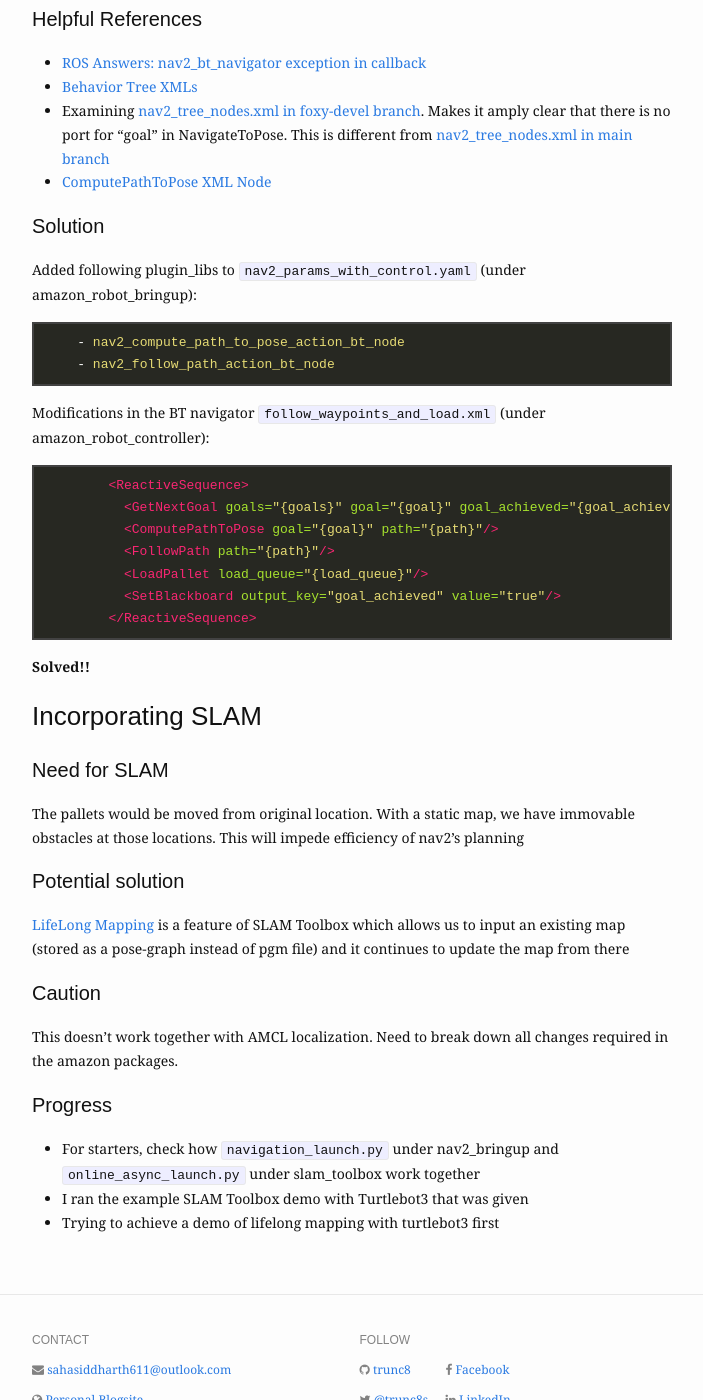
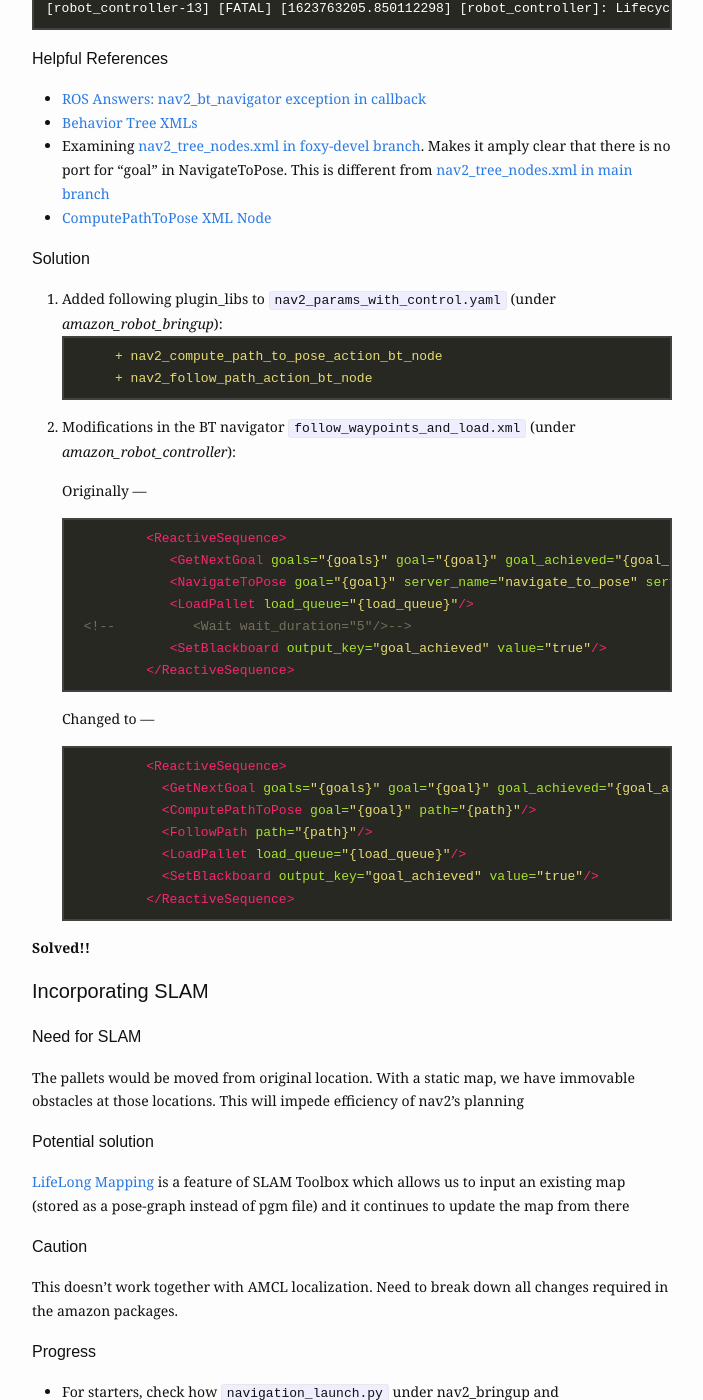
Before and after one commit to TheRoboticsClub/gsoc2021-Siddharth_Saha, a Jekyll site: the page built from docs/_posts/milestones/2021-07-28-week-9.md, in a window 1280 px wide and 1400 px high, scrolled down 1112 px. Shown: the whole window, without its empty margins (288-991 px from the left). Built offline with Jekyll 4.4.1, drawn with Linux system fonts in a browser that asks for light colours; nearby versions of some CDN libraries; some of the changed text lies outside the part shown.

Commit message:
Heavy reformatted and expanded on solution in week 9 blog

````diff
--- a/docs/_posts/milestones/2021-07-28-week-9.md
+++ b/docs/_posts/milestones/2021-07-28-week-9.md
@@ -30,48 +31,60 @@ category: milestones
 [robot_controller-13] [FATAL] [1623763205.850112298] [robot_controller]: Lifecycle node robot_controller does not have error state implemented
 ```
 
-#### Helpful References
+##### Helpful References
 - [ROS Answers: nav2_bt_navigator exception in callback](https://answers.ros.org/question/344030/nav2_bt_navigator-exception-in-callback/)
 - [Behavior Tree XMLs](https://navigation.ros.org/behavior_trees/index.html)
 - Examining [nav2_tree_nodes.xml in foxy-devel branch](https://github.com/ros-planning/navigation2/blob/foxy-devel/nav2_behavior_tree/nav2_tree_nodes.xml). Makes it amply clear that there is no port for "goal" in NavigateToPose. This is different from [nav2_tree_nodes.xml in main branch](https://github.com/ros-planning/navigation2/blob/main/nav2_behavior_tree/nav2_tree_nodes.xml)
 - [ComputePathToPose XML Node](https://navigation.ros.org/configuration/packages/bt-plugins/actions/ComputePathToPose.html)
 
 
-#### Solution
-Added following plugin_libs to `nav2_params_with_control.yaml` (under amazon_robot_bringup):
-```yaml
-    - nav2_compute_path_to_pose_action_bt_node
-    - nav2_follow_path_action_bt_node
-```
+##### Solution
+1. Added following plugin_libs to `nav2_params_with_control.yaml` (under *amazon_robot_bringup*):
+    ```yaml
+        + nav2_compute_path_to_pose_action_bt_node
+        + nav2_follow_path_action_bt_node
+    ```
 
-Modifications in the BT navigator `follow_waypoints_and_load.xml` (under amazon_robot_controller):
-```xml
-        <ReactiveSequence>
-          <GetNextGoal goals="{goals}" goal="{goal}" goal_achieved="{goal_achieved}"/>
-          <ComputePathToPose goal="{goal}" path="{path}"/>
-          <FollowPath path="{path}"/>
-          <LoadPallet load_queue="{load_queue}"/>
-          <SetBlackboard output_key="goal_achieved" value="true"/>
-        </ReactiveSequence>
-```
+1. Modifications in the BT navigator `follow_waypoints_and_load.xml` (under *amazon_robot_controller*):
+
+    Originally ---
+    ```xml
+            <ReactiveSequence>
+               <GetNextGoal goals="{goals}" goal="{goal}" goal_achieved="{goal_achieved}"/>
+               <NavigateToPose goal="{goal}" server_name="navigate_to_pose" server_timeout="10"/>
+               <LoadPallet load_queue="{load_queue}"/>
+    <!--          <Wait wait_duration="5"/>-->
+               <SetBlackboard output_key="goal_achieved" value="true"/>
+            </ReactiveSequence>
+    ```
+    Changed to ---
+    ```xml
+            <ReactiveSequence>
+              <GetNextGoal goals="{goals}" goal="{goal}" goal_achieved="{goal_achieved}"/>
+              <ComputePathToPose goal="{goal}" path="{path}"/>
+              <FollowPath path="{path}"/>
+              <LoadPallet load_queue="{load_queue}"/>
+              <SetBlackboard output_key="goal_achieved" value="true"/>
+            </ReactiveSequence>
+    ```
 
 **Solved!!**
 
 
-### Incorporating SLAM
-#### Need for SLAM
+#### Incorporating SLAM
+##### Need for SLAM
 The pallets would be moved from original location. With a static map, we have immovable obstacles at those locations. This will impede efficiency of nav2's planning
 
-#### Potential solution
+##### Potential solution
 [LifeLong Mapping](https://github.com/SteveMacenski/slam_toolbox#lifelong-mapping) is a feature of SLAM Toolbox which allows us to input an existing map (stored as a pose-graph instead of pgm file) and it continues to update the map from there
 
-#### Caution
+##### Caution
 This doesn't work together with AMCL localization. Need to break down all changes required in the amazon packages.
 
-#### Progress
+##### Progress
 - For starters, check how `navigation_launch.py` under nav2_bringup and `online_async_launch.py` under slam_toolbox work together
-- I ran the example SLAM Toolbox demo with Turtlebot3 that was given
-- Trying to achieve a demo of lifelong mapping with turtlebot3 first
+- I ran the example SLAM Toolbox demo with TurtleBot3 that was given
+- I am trying to achieve a demo of lifelong mapping with TurtleBot3 first
 
 
 
````
Also changed, not shown: other parts of docs/_posts/milestones/2021-07-28-week-9.md (+3 -2 lines).
